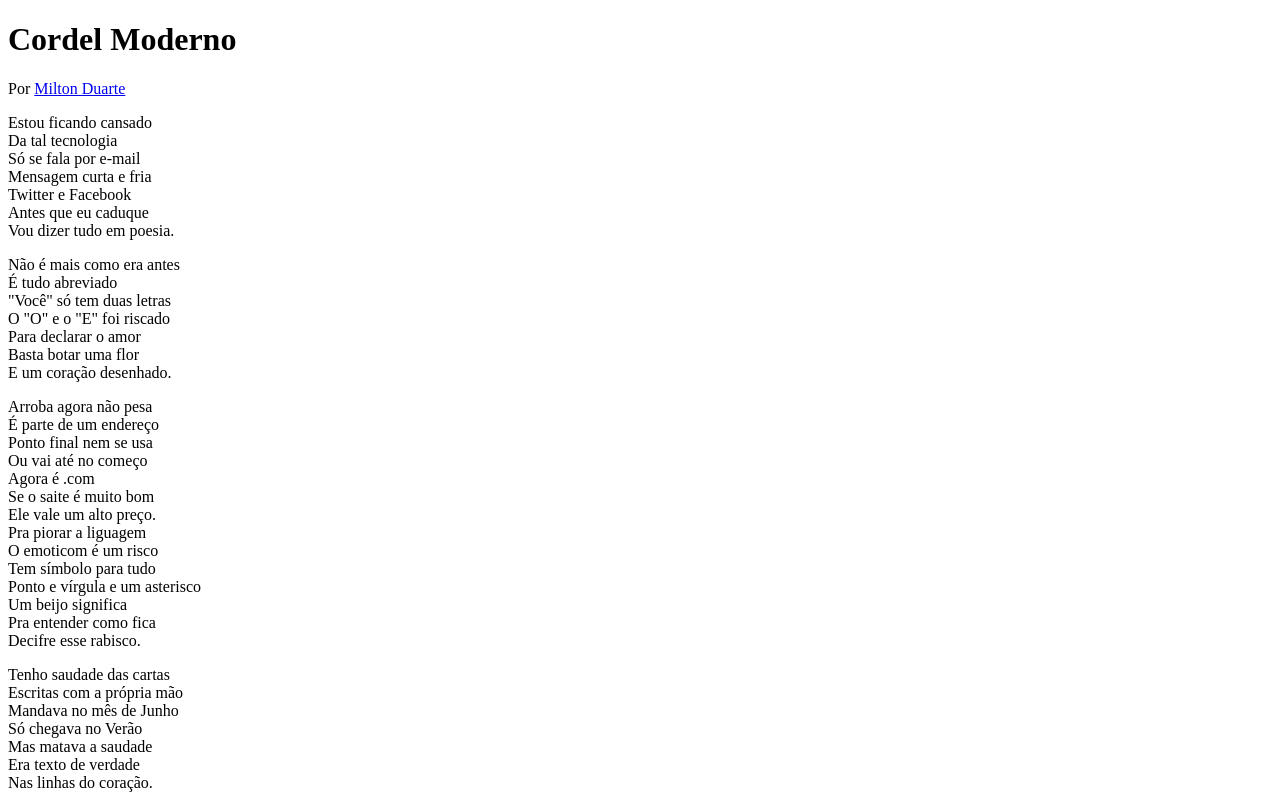
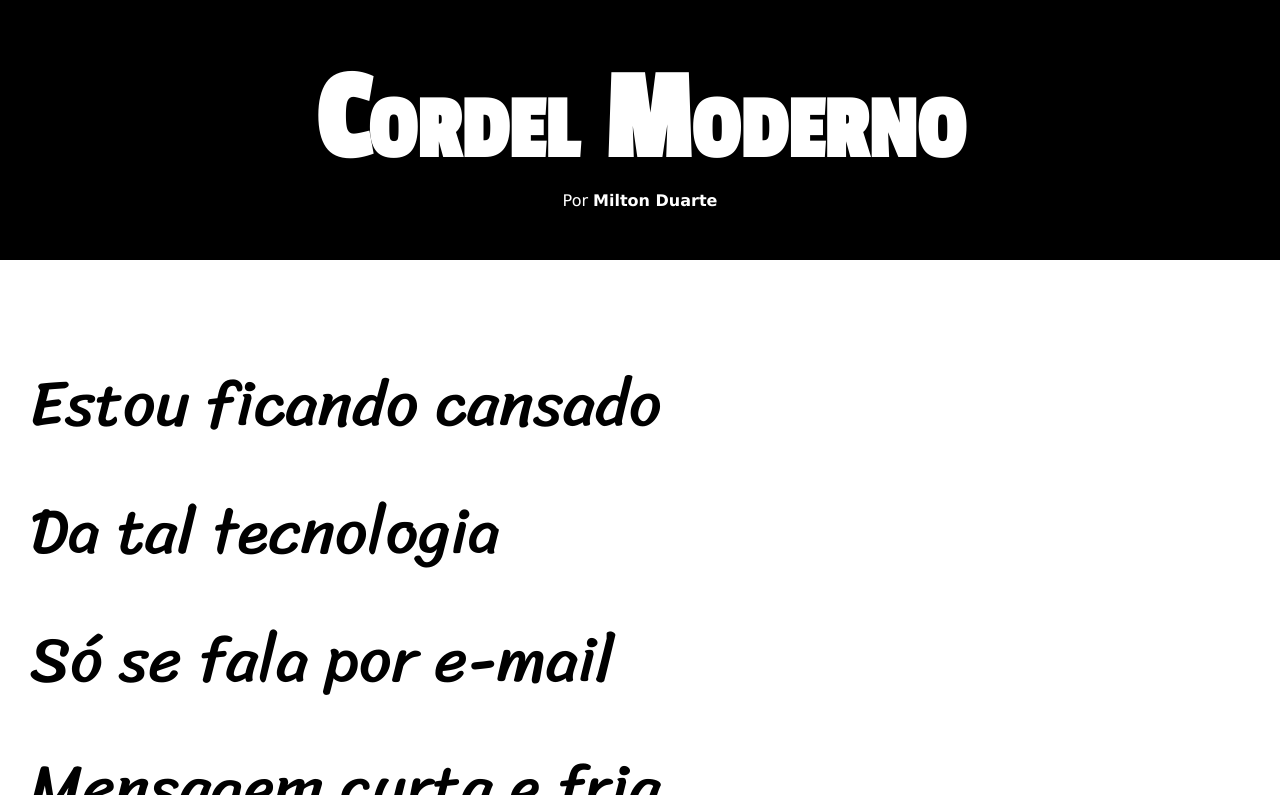
Before and after one commit to AdolfoHenrique/html-css, a plain HTML site: page Desafios/d012/index.html in a window 1280 px wide. Shown: the top 795 px of the page. Drawn offline with Linux system fonts and the light colour scheme.

Commit message:
Atualização de estilos Exercicio 12

```diff
--- a/Desafios/d012/estilo.css
+++ b/Desafios/d012/estilo.css
@@ -1 +1,89 @@
 @charset "UTF-8";
+
+@import url('https://fonts.googleapis.com/css2?family=Passion+One&display=swap');
+@import url('https://fonts.googleapis.com/css2?family=Sriracha&display=swap');
+
+:root {
+    --font1: Verdana, Geneva, Tahoma, sans-serif;
+    --font2: 'Passion One', cursive;
+    --font3: 'Sriracha', cursive;
+
+}
+* {
+    margin: 0px;
+    padding: 0px;
+    font-size: 1em;
+}
+
+html, body {
+    min-height: 100vh;
+    background-color: darkgray;
+    font-family: var(--font1);
+}
+
+header {
+    background-color: black;
+    color: white;
+    text-align: center;
+}
+
+header > h1 {
+    padding-top: 50px;
+    font-variant: small-caps;
+    font-family: var(--font2);
+    font-size: 10vw;
+}
+
+header > p {
+    padding-bottom: 50px;
+}
+
+header a, footer a {
+    color: white;
+    text-decoration: none;
+    font-weight: bolder;
+
+}
+
+header a:hover, footer a:hover {
+    text-decoration: underline;
+}
+
+section {
+    padding-top: 10vh;
+    padding-bottom: 10vh;
+    line-height: 2em;
+    padding-left: 30px;
+    font-family: var(--font3);
+    font-size: 5vw;
+
+}
+
+section.normal {
+    background-color: white;
+    color: black;
+}
+
+section.imagem {
+    background-color: rgb(51, 51, 51);
+    color: white;
+
+}
+
+section.imagem > p {
+    display: inline-block;
+    padding: 5px;
+    background-color: rgba(0, 0, 0, 0.253);
+}
+
+
+
+
+
+
+footer {
+    background-color: black;
+    color: white;
+    text-align: center;
+    padding: 10px;
+}
--- a/Desafios/d012/index.html
+++ b/Desafios/d012/index.html
@@ -12,7 +12,7 @@
             <p>Por <a href="https://www.recantodasletras.com.br/poesias/3186743" target="_blank">Milton Duarte</a></p>
         </header>
 
-    <section>
+    <section class="normal">
         <p>
             Estou ficando cansado <br>
             Da tal tecnologia <br>
@@ -26,7 +26,7 @@
 
 
 
-    <section>
+    <section class="imagem">
         <p>
             Não é mais como era antes <br>
             É tudo abreviado <br>
@@ -39,7 +39,7 @@
     </section>
 
 
-    <section>
+    <section class="normal">
         <p>
             Arroba agora não pesa <br>
             É parte de um endereço <br>
@@ -60,7 +60,7 @@
 
 
 
-    <section>
+    <section class="imagem">
         <p>
             Tenho saudade das cartas <br>
             Escritas com a própria mão <br>
@@ -74,7 +74,7 @@
 
 
 
-    <section>
+    <section class="normal">
         <p>
             Agora, escrevo e envio <br>
             Chegando na mesma hora <br>
```
